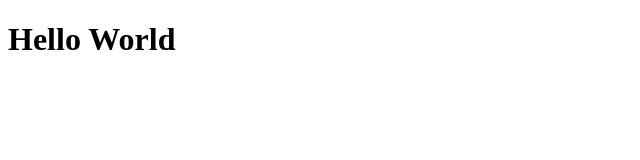
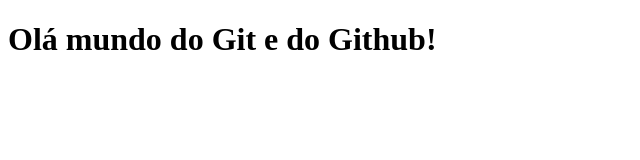
Before and after one commit to AriellyRodri/DCS, a plain HTML site: page index.html in a window 1280 px wide. Shown: the whole page, without its empty margins (0-640 px from the left). Drawn offline with Linux system fonts and the light colour scheme.

Commit message:
adicionamos palavra github

```diff
--- a/index.html
+++ b/index.html
@@ -6,6 +6,6 @@
         <title>Document</title>
     </head>
     <body>
-        <h1>Hello World</h1>
+        <h1>Olá mundo do Git e do Github!</h1>
     </body>
 </html>
```
